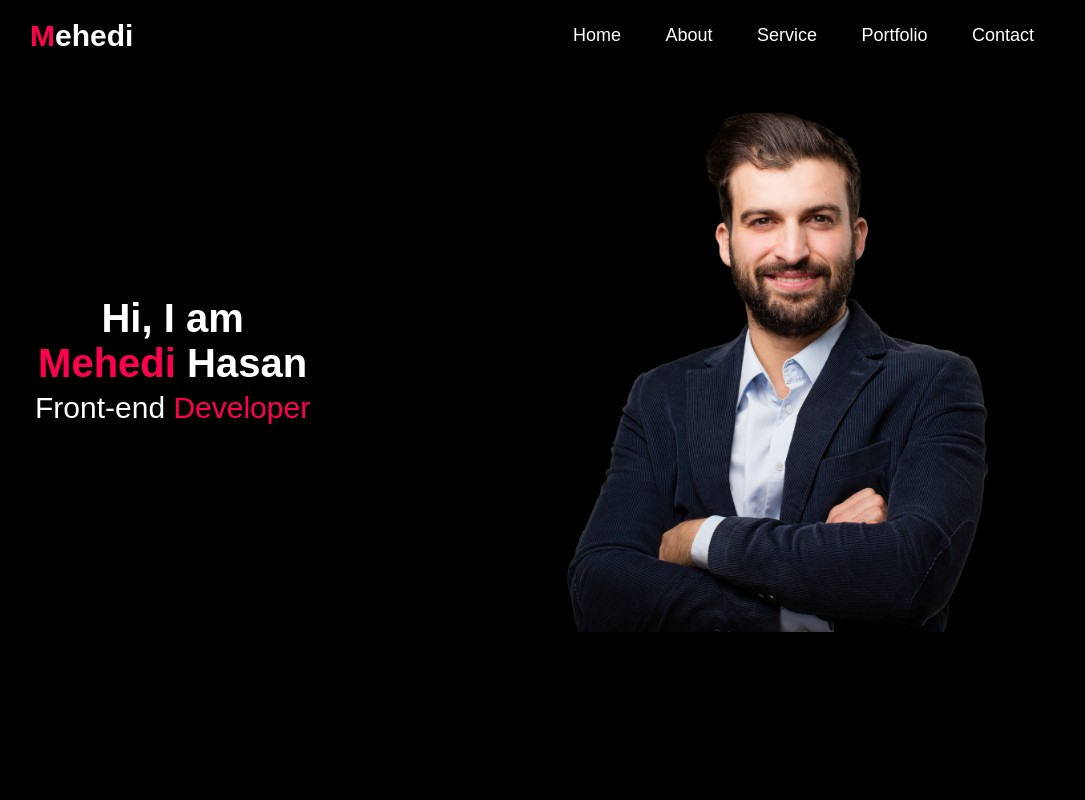
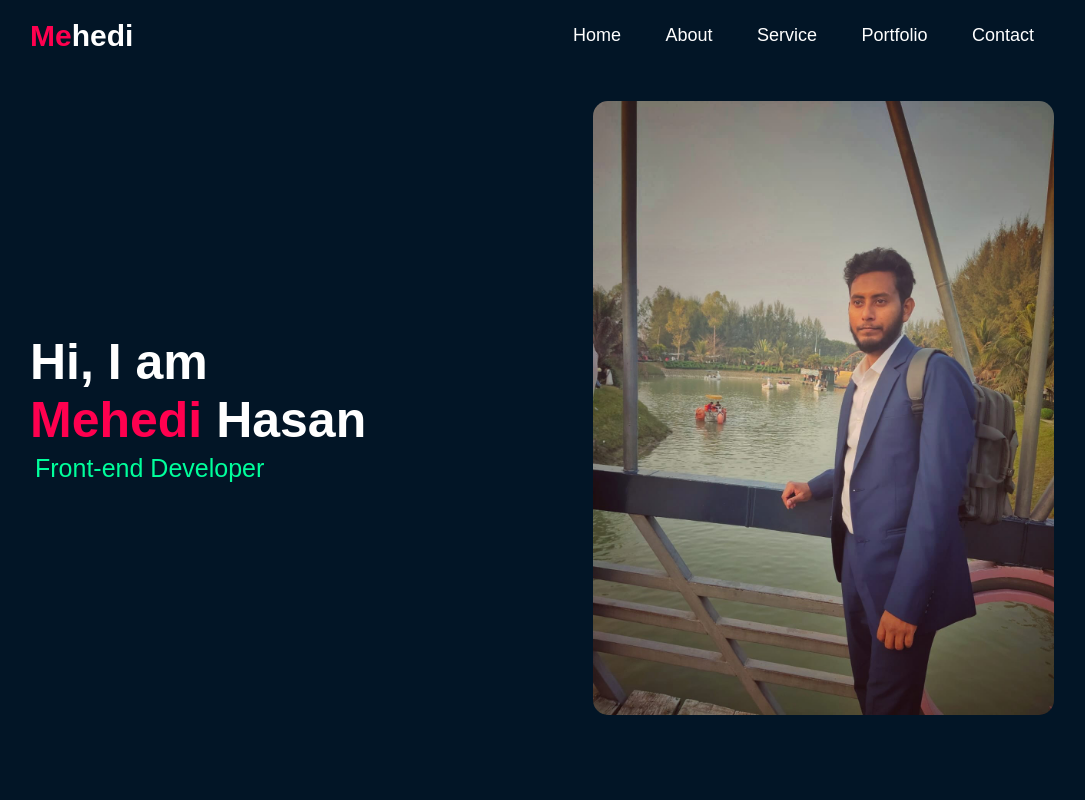
Before and after one commit to mehedi3o/My-portfolio, a plain HTML site: page index.html in a window 1280 px wide. Shown: the top 800 px of the page, without its empty margins (98-1183 px from the left). Drawn offline with Linux system fonts and the light colour scheme.

Commit message:
my new color add now

```diff
--- a/index.html
+++ b/index.html
@@ -11,7 +11,7 @@
     <main id="herder">
         <div class="container">
             <nav>
-                <h1><span>M</span>ehedi</h1>
+                <h1><span>Me</span>hedi</h1>
                 <ul id="sidemenu">
              <li><a href="#herder">Home</a></li>
              <li><a href="#about">About</a></li>
@@ -26,14 +26,14 @@
         </div>
         <section class="banner">
             <!-- banner section -->
-             <div class="text">
+             <div class="text text-col-1">
 
                 <h1>Hi, I am <br><span>Mehedi</span> Hasan</h1>
-                <p>Front-end <span>Developer</span></p>
+                <p> Front-end Developer </p>
 
              </div>
-             <div>
-                <img src="images/hardy.png" alt="">
+             <div class="text-col-2">
+                <img src="images/rabby.jpg.jpeg" alt="">
              </div>
         </section>
 
--- a/style/style.css
+++ b/style/style.css
@@ -10,7 +10,7 @@ html{
 }
 
 body{
-    background-color: black;
+    background-color: #021526;
     color: #fff;
 }
 
@@ -67,35 +67,60 @@ nav ul li a:hover::after{
 
 
 .banner{
-    display: flex;
+    /* display: flex;
     justify-content: space-between;
     align-items: center;
     text-align: center;
-    padding: 20px 10%;
     gap: 10px;
+    padding: 20px 10%; */
+
+    display: flex;
+    justify-content: space-between;
+    flex-wrap: wrap;
+    padding: 30px 10%;
+    align-items: center;
+
 
 }
 
-.banner img{
-    width: 80%;
-    height: 50%;
+
+.text-col-1{
+    flex-basis: 50%;
+
+}
+
+.text-col-2 img{
+    width: 100%;
     border-radius: 15px;
 }
 
+.text-col-2{
+    flex-basis: 45%;
+
+}
+
+/*
+.banner img{
+    width: 50%;
+    height: 50%;
+    border-radius: 10px;
+} */
+
 .banner h1{
-    font-size: 40px;
+    font-size: 50px;
 
 }
 .banner h1 span{
     color: #ff004f;
+
 }
 .banner p{
-    font-size: 30px;
+    font-size: 25px;
     padding: 5px;
 }
 
-.banner p span{
-    color: #ff004f;
+.banner p{
+    color: #00FF9C;
 }
 
 /* .container h1{
@@ -200,12 +225,13 @@ nav ul li a:hover::after{
     grid-template-columns: repeat(auto-fit, minmax(250px, 1fr));
     grid-gap: 40px;
     margin-top: 50px;
+    color: #fff;
  }
 
  .services-list div{
-    background: #262626;
-    padding: 40px;
-    font-size: 13px;
+    background: #00224D;
+    padding: 30px;
+    font-size: 12px;
     font-weight: 300;
     border-radius: 10px;
     transition: background 0.5s, transform 0.5s;
@@ -369,7 +395,7 @@ form input, form textarea{
     width: 100%;
     border: 0;
     outline: none;
-    background: #262626;
+    background: #081118;
     padding: 15px;
     margin: 15px 0;
     color: #fff;
@@ -387,7 +413,7 @@ form .btn2{
     width: 100%;
     text-align: center;
     padding: 20px 0;
-    background: #262626;
+    background: #021526;
     margin-top: 20px;
 
 
```
Also changed, not shown: images/img.jpg (added), images/my-img.jpeg (added), images/rabby.jpg.jpeg (added), images/stand-img.jpg (added), 1 other file.
